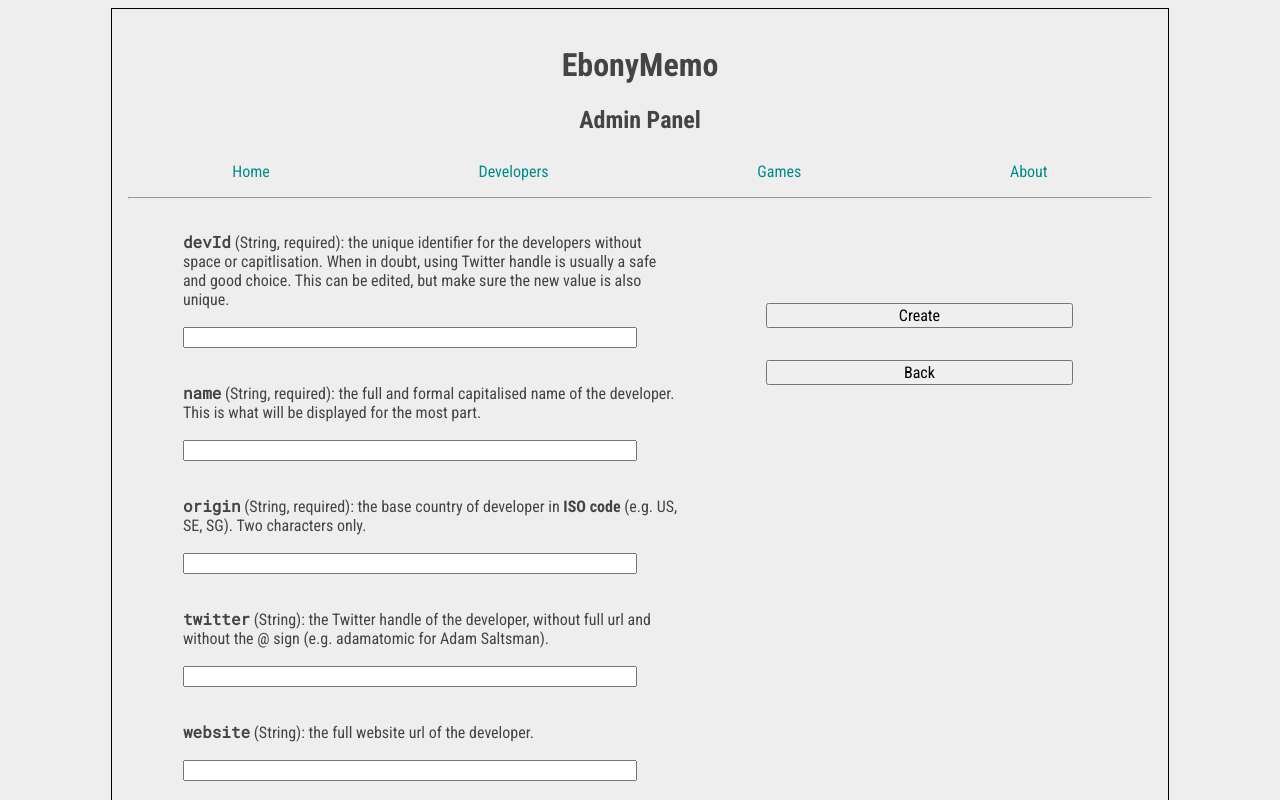
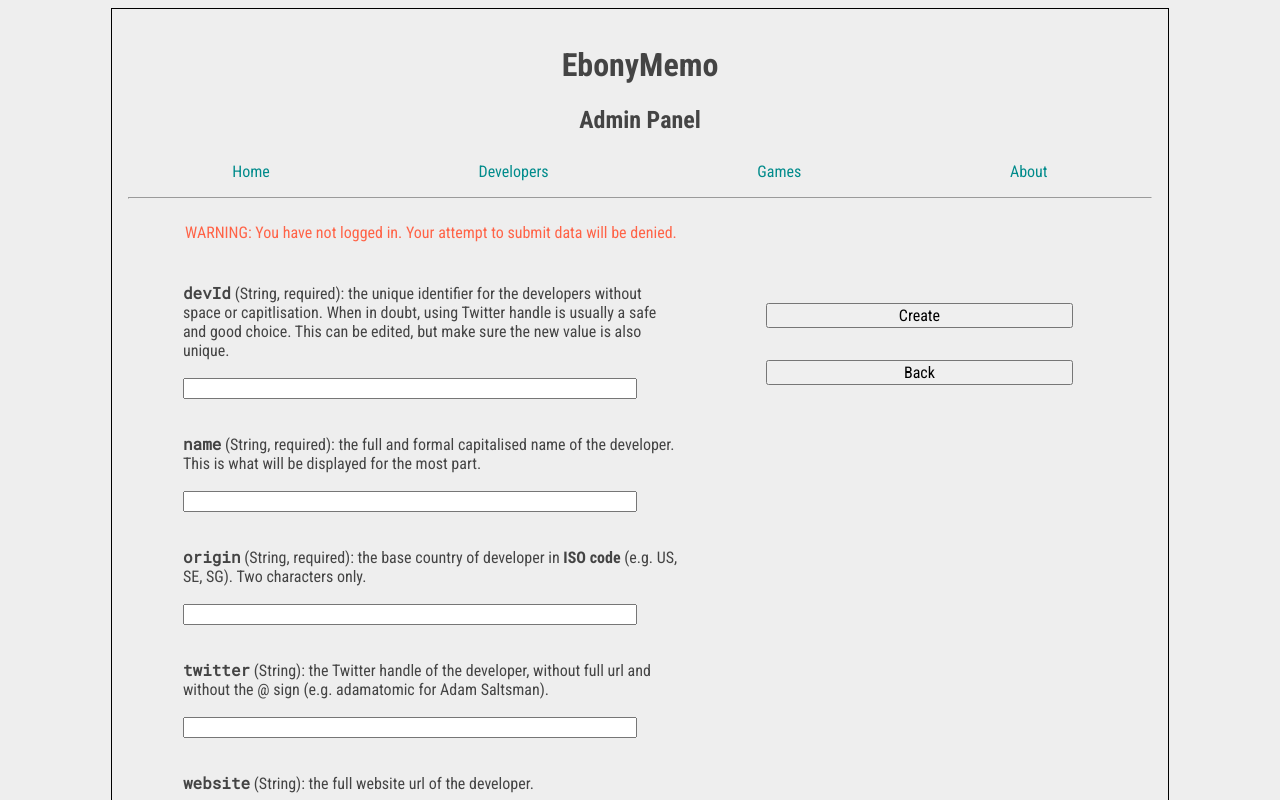
Before and after one commit to JunoNgx/ebonymemo-admin-reactjs, a React (Create React App) app: page /developers/new in a window 1280 px wide. Shown: the top 800 px of the page. Built offline with nearby package versions, Linux system fonts and the light colour scheme.

Commit message:
Add warning notice for not having logged in

```diff
--- a/src/components/DevDetails.js
+++ b/src/components/DevDetails.js
@@ -193,6 +193,10 @@
     return (
         <div className="detail-panel">
             <div className="detail-panel-col-lt">
+                {(!auth.isAuthenticated)
+                    ? <p className="error">WARNING: You have not logged in. Your attempt to submit data will be denied.</p>
+                    : ''
+                }
                 <div className="detail-panel-item">
                     <label>
                         <p><span className="code"><strong>devId</strong></span> (String, required): the unique identifier for the developers without space or capitlisation. When in doubt, using Twitter handle is usually a safe and good choice. This can be edited, but make sure the new value is also unique.</p>
--- a/src/components/GameDetails.js
+++ b/src/components/GameDetails.js
@@ -190,6 +190,11 @@
 
             <div className="detail-panel-col-lt">
 
+                {(!auth.isAuthenticated)
+                    ? <p className="error">WARNING: You have not logged in. Your attempt to submit data will be denied.</p>
+                    : ''
+                }
+
                 <div className="detail-panel-item">
                     <label >
                         <p><span className="code"><strong>gameId</strong></span> (String, required): The unique identifier for the game. Generally not displayed to user. Only alphanumerics are recommended. Can be edited, but must always be unique. <span className="code">"new"</span> is specifically not allowed.</p>
--- a/src/components/ItemList.js
+++ b/src/components/ItemList.js
@@ -76,6 +76,10 @@
     return (
         <div className="item-list">
             <Link to={typeVars.createButtonLink}><button className="create-button">{typeVars.createButtonLabel}</button></Link>
+            {(!auth.isAuthenticated)
+                ? <p className="error">WARNING: You have not logged in. Your attempt to submit data will be denied.</p>
+                : ''
+            }
             <input type="text" value={searchTerm} onChange={handleSearchChange}></input>
             {(isFetched)
                 ? <table>
```
